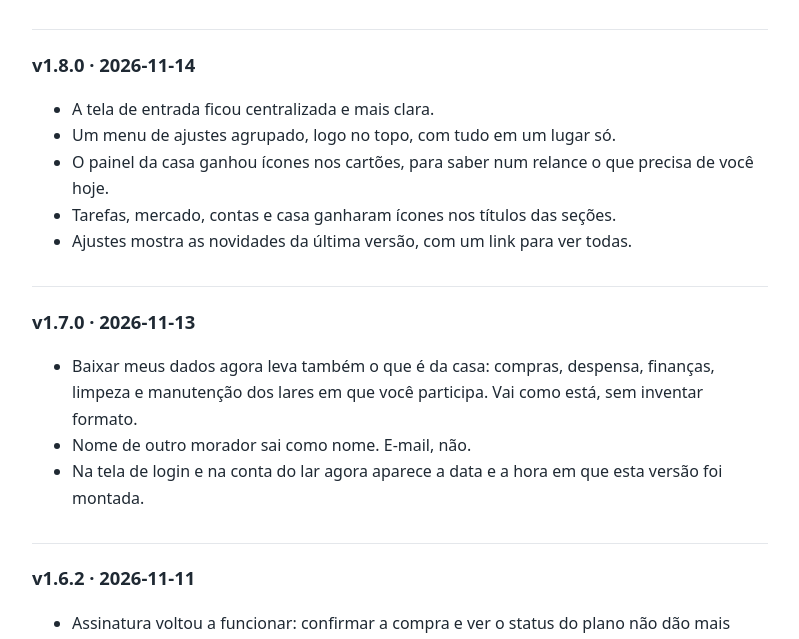
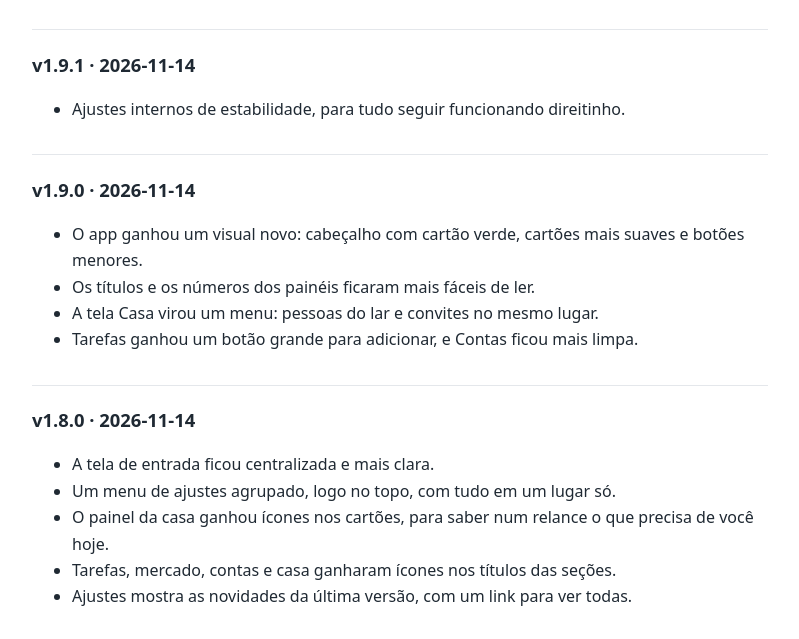
Before and after one commit to zrymeheim/tabula-eula, a plain HTML site: page tabulahome/novidades.html in a window 1280 px wide. Shown: the part 124-763 px from the top of the page, without its empty margins (240-1039 px from the left). Drawn offline with Linux system fonts and the light colour scheme.

Commit message:
docs(tabulahome): add v1.9.1 release notes
Co-Authored-By: Claude Sonnet 5.5 <noreply@anthropic.com>

```diff
--- a/tabulahome/novidades.html
+++ b/tabulahome/novidades.html
@@ -10,6 +10,17 @@
 <main>
 <p class="meta"><a href="./">TabulaHome</a></p>
 <h1>Novidades do TabulaHome</h1>
+<h2>v1.9.1 · 2026-11-14</h2>
+<ul>
+<li>Ajustes internos de estabilidade, para tudo seguir funcionando direitinho.</li>
+</ul>
+<h2>v1.9.0 · 2026-11-14</h2>
+<ul>
+<li>O app ganhou um visual novo: cabe&#231;alho com cart&#227;o verde, cart&#245;es mais suaves e bot&#245;es menores.</li>
+<li>Os t&#237;tulos e os n&#250;meros dos pain&#233;is ficaram mais f&#225;ceis de ler.</li>
+<li>A tela Casa virou um menu: pessoas do lar e convites no mesmo lugar.</li>
+<li>Tarefas ganhou um bot&#227;o grande para adicionar, e Contas ficou mais limpa.</li>
+</ul>
 <h2>v1.8.0 · 2026-11-14</h2>
 <ul>
 <li>A tela de entrada ficou centralizada e mais clara.</li>
```
